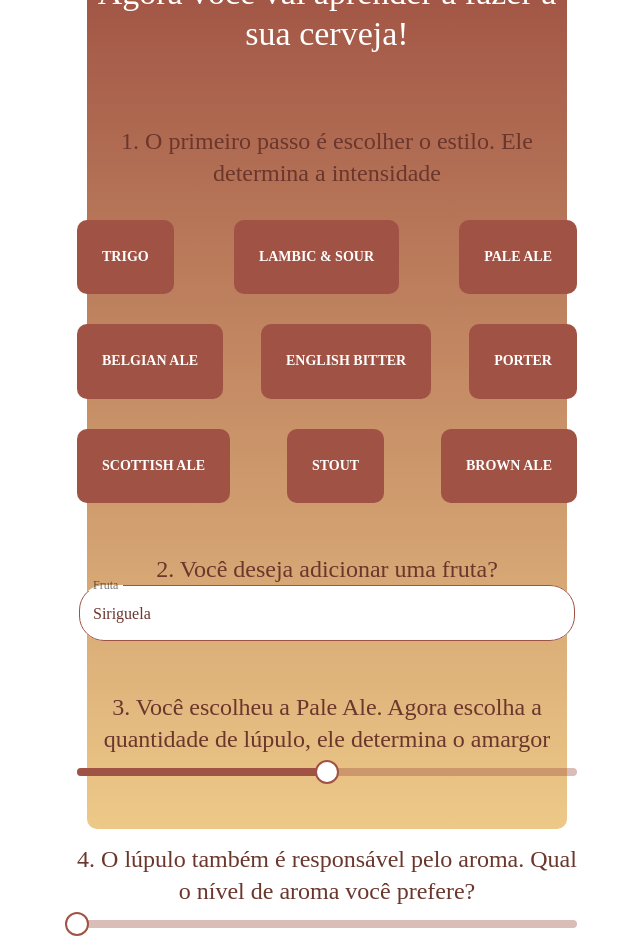
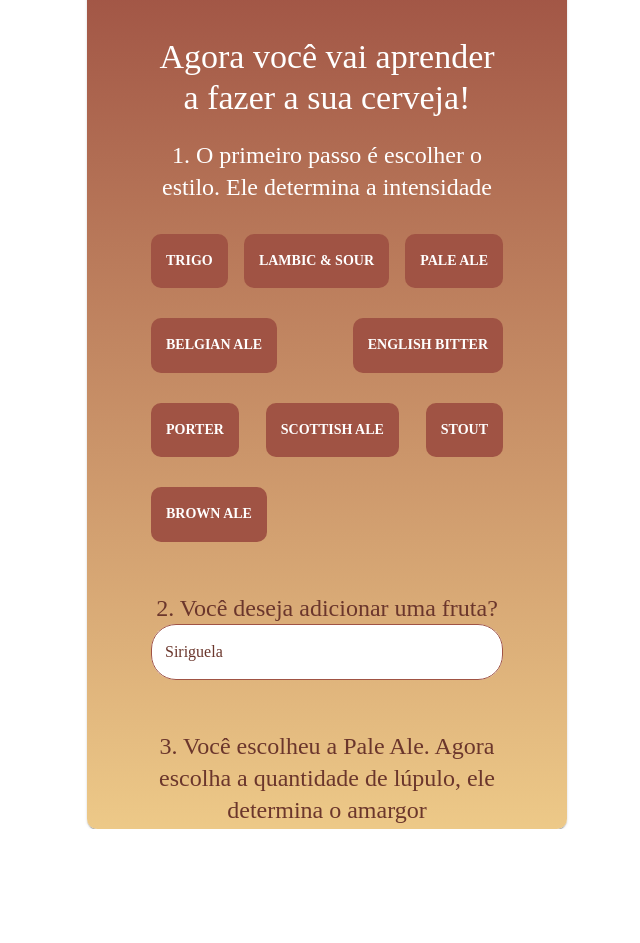
Before and after one commit to mestre-cervejeiro/app, a React (Create React App) app: page /montarcerveja in a window 1280 px wide. Shown: the top 943 px of the page, without its empty margins (313-953 px from the left). After the commit the page ends 829 px from the top, so only its background shows below. Built offline with nearby package versions, Linux system fonts and the light colour scheme; a web font is replaced by a local one.

Commit message:
beer context

```diff
--- a/src/App.js
+++ b/src/App.js
@@ -1,4 +1,5 @@
 import { Provider as ProfileProvider } from './context/ProfileContext';
+import { Provider as BeerProvider } from './context/BeerContext';
 import { Switch, Route, BrowserRouter as Router } from 'react-router-dom';
 import { ThemeProvider, createMuiTheme } from '@material-ui/core/styles';
 import Landing from './screens/Landing';
@@ -19,6 +20,7 @@ const theme = createMuiTheme({
 const App = () => {
 	return (
 		<ProfileProvider>
+			<BeerProvider>
 				<ThemeProvider theme={theme}>
 					<Router>
 						<Switch>
@@ -31,6 +33,7 @@ const App = () => {
 						</Switch>
 					</Router>
 				</ThemeProvider>
+			</BeerProvider>
 		</ProfileProvider>
 	);
 };
--- a/src/components/ButtonFilled.js
+++ b/src/components/ButtonFilled.js
@@ -7,7 +7,7 @@ const ButtonFilled = styled(Button)({
 	borderRadius: '10px',
 	color: 'white',
 
-	padding: '25px',
+	padding: '15px',
 	fontWeight: 'bold'
 });
 
--- a/src/components/PaperContainer.js
+++ b/src/components/PaperContainer.js
@@ -1,5 +1,7 @@
 import React from 'react';
 import { makeStyles } from '@material-ui/core/styles';
+import Box from '@material-ui/core/Box';
+import Paper from '@material-ui/core/Paper';
 
 const useStyles = makeStyles({
 	container: {
@@ -28,9 +30,11 @@ const PaperContainer = ({ children }) => {
 		<div
 			style={{ justifyContent: 'center', alignItems: 'center', width: '100vw', height: '100vh', display: 'flex' }}
 		>
-			<div className={classes.container}>
-				<div className={classes.paper}>{children}</div>
-			</div>
+			<Paper className={classes.container}>
+				<Box overflow="auto" className={classes.paper}>
+					<div className={classes.paper}>{children}</div>
+				</Box>
+			</Paper>
 		</div>
 	);
 };
--- /dev/null
+++ b/src/context/BeerContext.js
@@ -0,0 +1,52 @@
+import createDataContext from './createDataContext';
+// import brewApi from '../api/brewApi';
+
+const beerReducer = (state, action) => {
+	switch (action.type) {
+		case 'get_beers':
+			return action.payload;
+
+		case 'add_beer':
+			return [
+				...state,
+
+				{
+					id: `${Math.floor(Math.random() * 99999999)}`,
+					estilo: action.payload.estilo,
+					fruta: action.payload.fruta,
+					aroma: action.payload.aroma,
+					amargor: action.payload.amargor
+				}
+			];
+		default:
+			return state;
+	}
+};
+
+const getBeers = (dispatch) => {
+	return async () => {
+		console.log('get beer');
+		// const response = await brewApi.get('/beers');
+		// dispatch({ type: 'get_beers', payload: response.data });
+	};
+};
+
+const addBeer = (dispatch) => {
+	return async ({ estilo, fruta, aroma, amargor }) => {
+		console.log('add cerveja');
+		const beer = { estilo, fruta, aroma, amargor };
+		dispatch({ type: 'add_beer', payload: beer });
+		// await jsonServer.post('/beers', { title, content });
+		// dispatch({ type: "add_beerpost", payload: { title, content } });
+	};
+};
+
+export const { Context, Provider } = createDataContext(beerReducer, { addBeer, getBeers }, [
+	{
+		id: 1,
+		estilo: 'Stout',
+		fruta: 'amora',
+		aroma: 'forte',
+		amargor: 'fraco'
+	}
+]);
--- a/src/screens/CervejaCriada.js
+++ b/src/screens/CervejaCriada.js
@@ -1,12 +1,14 @@
-import React from 'react';
+import React, { useContext } from 'react';
 import beer from '../assets/beer.svg';
 import { NavLink } from 'react-router-dom';
 import PaperContainer from '../components/PaperContainer';
 import Typography from '@material-ui/core/Typography';
 import Grid from '@material-ui/core/Grid';
 import ButtonFilled from '../components/ButtonFilled';
+import { Context as BeerContext } from '../context/BeerContext';
 
 const MontarCervejaria = () => {
+	const { state } = useContext(BeerContext);
 	return (
 		<PaperContainer>
 			<Typography variant="h4">Parabéns, você criou uma cerveja totalmente com a sua cara!</Typography>
@@ -14,7 +16,8 @@ const MontarCervejaria = () => {
 				<Grid xs={12} style={{ marginTop: 50 }} item xs={12}>
 					<img style={{ width: '90%', margin: '1em' }} src={beer} alt="logo" />
 					<Typography variant="h5" style={{ color: ' #6b362c' }}>
-						Essa é a sua cerveja! <br />Cerveja Stout com 5% de álcool aroma de abacaxi
+						Essa é a sua cerveja! <br />Cerveja {state[0].estilo} com {state[0].fruta}, aroma{' '}
+						{state[0].aroma} e amargor {state[0].amargor}
 					</Typography>
 				</Grid>
 				<Grid item xs={12} style={{ justifyContent: 'center', marginTop: 20 }}>
--- a/src/screens/MontarCerveja.js
+++ b/src/screens/MontarCerveja.js
@@ -1,4 +1,4 @@
-import React, { useState } from 'react';
+import React, { useState, useContext } from 'react';
 import { withRouter } from 'react-router-dom';
 import PaperContainer from '../components/PaperContainer';
 import Typography from '@material-ui/core/Typography';
@@ -7,13 +7,13 @@ import Selector from '../components/Selector';
 import Grid from '@material-ui/core/Grid';
 import ButtonFilled from '../components/ButtonFilled';
 import { makeStyles } from '@material-ui/core/styles';
+import { Context as BeerContext } from '../context/BeerContext';
 
 const useStyles = makeStyles({
 	btn: {
 		display: 'flex',
 		flexDirection: 'row',
 		flexWrap: 'wrap',
-		width: '500px',
 		justifyContent: 'space-between'
 	},
 	item: {
@@ -41,7 +41,7 @@ const MontarCerveja = (props) => {
 		}
 	];
 
-	const estilo = [
+	const estilos = [
 		{
 			value: 'Trigo',
 			label: 'Trigo'
@@ -81,13 +81,20 @@ const MontarCerveja = (props) => {
 	];
 
 	const [ fruta, setFrutas ] = useState('Siriguela');
-	const [ estilos, setEstilo ] = useState('');
+	const [ estilo, setEstilo ] = useState('');
 	const [ amargor, setAmargor ] = useState(2);
-	const [ aroma, setAroma ] = useState('');
+	const [ aroma, setAroma ] = useState(2);
+	const { addBeer } = useContext(BeerContext);
 	const classes = useStyles();
 	const handleSubmit = async () => {
-		console.log(estilos, fruta, amargor, aroma);
+		addBeer({ fruta, estilo, aroma, amargor });
 		props.history.push('/yourbeer');
+	};
+	const handleAmargorChange = (event, newValue) => {
+		setAmargor(newValue);
+	};
+	const handleAromaChange = (event, newValue) => {
+		setAroma(newValue);
 	};
 	return (
 		<PaperContainer>
@@ -98,20 +105,19 @@ const MontarCerveja = (props) => {
 					handleSubmit();
 				}}
 			>
-				<Grid container style={{ marginTop: 50 }}>
+				<Grid container>
 					<Grid style={{ marginTop: 20 }} item xs={12}>
-						<Typography variant="h5" style={{ color: ' #6b362c' }}>
+						<Typography variant="h5" style={{ color: 'white' }}>
 							1. O primeiro passo é escolher o estilo. Ele determina a intensidade
 						</Typography>
 						<Grid className={classes.btn}>
-							{estilo.map((option) => (
+							{estilos.map((option) => (
 								<ButtonFilled
 									className={classes.item}
 									key={option.value}
 									value={option.value}
-									radio
-									onChange={(e) => {
-										console.log(e.target.value);
+									onClick={() => {
+										setEstilo(option.value);
 									}}
 								>
 									{option.label}
@@ -127,7 +133,7 @@ const MontarCerveja = (props) => {
 						<TextInput
 							id="frutas"
 							select
-							label="Fruta"
+							fullWidth
 							value={fruta}
 							onChange={(e) => {
 								setFrutas(e.target.value);
@@ -137,7 +143,7 @@ const MontarCerveja = (props) => {
 								native: true
 							}}
 							variant="outlined"
-							inputProps={{ style: { width: '450px', color: '#6b362c', zIndex: 10 } }}
+							inputProps={{ style: { color: '#6b362c', zIndex: 10 } }}
 						>
 							{frutas.map((option) => (
 								<option key={option.value} value={option.value}>
@@ -150,37 +156,19 @@ const MontarCerveja = (props) => {
 						<Typography variant="h5" style={{ color: ' #6b362c' }}>
 							3. Você escolheu a Pale Ale. Agora escolha a quantidade de lúpulo, ele determina o amargor
 						</Typography>
-						<Selector
-							value={amargor}
-							min={1}
-							step={1}
-							max={3}
-							onChange={(e) => {
-								setAmargor(e.target.value);
-								console.log(e.target.value);
-							}}
-							valueLabelDisplay="auto"
-							aria-labelledby="non-linear-slider"
-						/>
+						<Selector value={amargor} min={1} step={1} marks max={3} onChange={handleAmargorChange} />
 					</Grid>
 					<Grid style={{ marginTop: 50 }} item xs={12}>
 						<Typography variant="h5" style={{ color: ' #6b362c' }}>
 							4. O lúpulo também é responsável pelo aroma. Qual o nível de aroma você prefere?
 						</Typography>
-						<Selector
-							value={aroma}
-							min={1}
-							step={1}
-							max={3}
-							onChange={(e) => {
-								setAroma(e.target.value);
-								console.log(e.target.value);
-							}}
-						/>
+						<Selector marks value={aroma} min={1} step={1} max={3} onChange={handleAromaChange} />
 					</Grid>
-					<ButtonFilled style={{ margin: 'auto' }} type="submit">
-						Submit
-					</ButtonFilled>
+					<Grid item style={{ width: '100%', marginTop: 20 }}>
+						<ButtonFilled style={{ marginBottom: 30 }} type="submit">
+							Salvar
+						</ButtonFilled>
+					</Grid>
 				</Grid>
 			</form>
 		</PaperContainer>
```
Also changed, not shown: 1 other file (tests, documents, lock files or other folders). Lines whose indentation alone changed are shown as unchanged.
